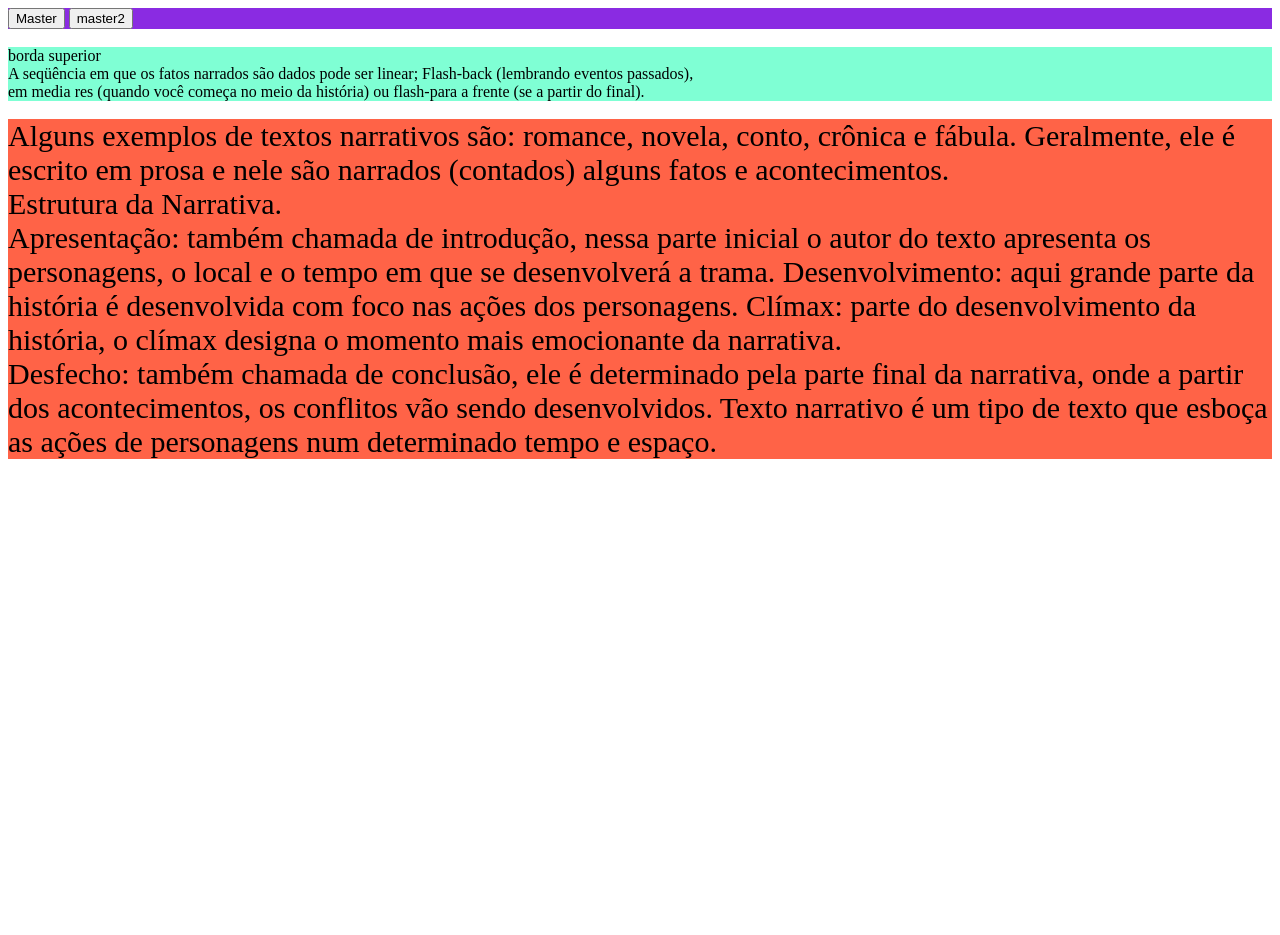
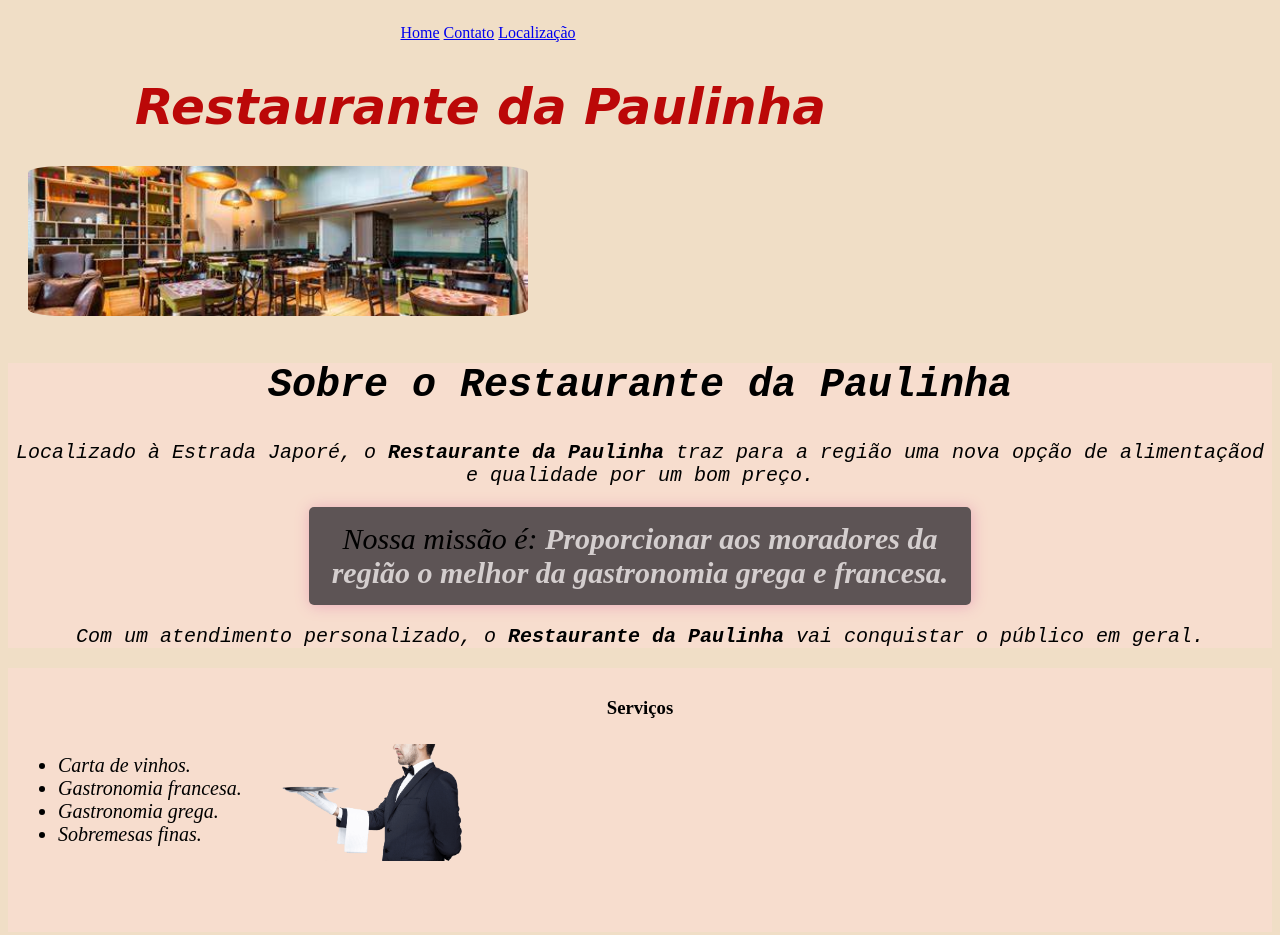
Before and after one commit to paulinhabruno/EstudosHTML, a plain HTML site: page index.html in a window 1280 px wide. Before the commit the page ends 800 px from the top, so only its background shows below. Drawn offline with Linux system fonts and the light colour scheme.

Commit message:
Projetinho em andamento.

```diff
--- a/index.html
+++ b/index.html
@@ -9,35 +9,47 @@
     <title>TreinamentoHTML</title>
 </head>
 <body>
-    <div class="master">
+    <header>
+        <nav class="cabecalho">
+            <ul>
+                <li><a href="./index.html">Home</a></li>
+                <li><a href="./index.html">Contato</a></li>
+                <li><a href="./index.html">Localização</a></li>
+            </ul>
+             <h1 class="tituloPrincipal">Restaurante da Paulinha</h1>
+            </nav>
+        </header>
+    <div>
+        <img class="banner" src="./img/restaurante.jfif" />
+    </div>
 
-        <button id="master1">Master</button>
-        <button id="master2">master2</button>
+    <div class="conteudoPrincipal">
 
-    </div>
-    <br>
-        <div class="outroNome">
-        borda superior <br>
-        A seqüência em que os fatos narrados são dados pode ser linear; Flash-back (lembrando eventos passados), <br>
-        em media res (quando você começa no meio da história) ou flash-para a frente (se a partir do final).
-
-        </div>
-    <br>
-        <div class="cabecalho">
-            Alguns exemplos de textos narrativos são: romance, novela, conto, crônica e fábula.
-
-            Geralmente, ele é escrito em prosa e nele são narrados (contados) alguns fatos e acontecimentos. <br>
-
-            Estrutura da Narrativa. <br>
-            Apresentação: também chamada de introdução, nessa parte inicial o autor do texto apresenta os personagens, o local e o tempo em que se desenvolverá a trama.
-            Desenvolvimento: aqui grande parte da história é desenvolvida com foco nas ações dos personagens.
-            Clímax: parte do desenvolvimento da história, o clímax designa o momento mais emocionante da narrativa. <br>
-            Desfecho: também chamada de conclusão, ele é determinado pela parte final da narrativa, onde a partir dos acontecimentos, os conflitos vão sendo desenvolvidos.
-            Texto narrativo é um tipo de texto que esboça as ações de personagens num determinado tempo e espaço.
-
-        </div>
-        <br>
-
+        <h2 class="tituloCentralizado">
+           Sobre o Restaurante da Paulinha
+        </h2>
+       <p class="texto1">
+           Localizado à Estrada Japoré, o <strong>Restaurante da Paulinha</strong> traz para a região uma nova opção de alimentaçãod e qualidade por um bom preço.
+       </p>
+       <p id="missao">
+           <em>Nossa missão é: <strong>Proporcionar aos moradores da região o melhor da gastronomia grega e francesa.</strong></em>
+       </p>
+       <p class="texto2">
+           Com um atendimento personalizado, o <strong>Restaurante da Paulinha</strong> vai conquistar o público em geral.
+       </p>
+   </div>
+   <div class="servicos">
+        <h3 class="servicosCentralizado">
+            Serviços
+        </h3>
+        <ul>
+            <li class="item">Carta de vinhos.</li>
+            <li class="item">Gastronomia francesa.</li>
+            <li class="item">Gastronomia grega.</li>
+            <li class="item">Sobremesas finas.</li>
+        </ul>
+        <img src="./img/garson.png" class="imagemServicos"/>
+   </div>
 </body>
 
 </html>
--- a/style.css
+++ b/style.css
@@ -1,21 +1,114 @@
+body{
+    background-color: rgba(238, 217, 189, 0.863);
 
-.master{
-    width: auto;
-    height: auto;
-    background-color: blueviolet;
+}
+
+.tituloPrincipal{
+    font-family: cursive;
+    font-size: 50px;
+    font-weight: bold;
+    font-style: italic;
+    color: rgb(187, 8, 8);
+
+    margin-top: 20px;
+    margin-right: 15px;
+    margin-bottom: 20px;
+    margin-left: 20px;
+    text-align: center;
 }
 
 .cabecalho{
-    width: 100%;
-    height: 100%;
-
-    background-color: tomato;
-    font-size: 30px;
-    padding: auto;
-    display: flex
+    margin-top: 0 auto;
+    width: 940px;
+    position: relative;
+    text-align: center;
+    text-decoration: darkturquoise;
 }
 
-.outroNome{
+nav li{
+    display: inline-flex;
+    padding: 0;
+    position: center;
+}
 
-    background-color: aquamarine;
+.banner{
+    width: 500px;
+    height: 150px;
+    padding: 10px 20px;
+    object-fit: cover;
+    object-position: 50% 50%;
+    border-radius: 10%;
 }
+
+.conteudoPrincipal{
+    background-color: rgba(250, 220, 210, 0.664);
+    padding: center;
+}
+
+.tituloCentralizado{
+    text-align: center;
+    font-style: italic;
+    font-family: monospace;
+    font-size: 40px;
+}
+
+p{
+    text-align: justify;
+}
+
+#missao{
+    background-color: rgba(1, 3, 14, 0.623);
+    border-radius: 5px;
+    box-shadow: 1px 1px 15px #ebabbb;
+    font-size: 30px;
+    margin: 20px auto;
+    padding: 15px;
+    text-align: center;
+    width: 50%;
+}
+
+em strong{
+    color: rgb(212, 206, 206);
+}
+
+.servicos{
+    background-color: rgba(250, 220, 210, 0.664);
+    padding: 10px;
+}
+
+.servicosCentralizado{
+    text-align: center;
+}
+
+ul{
+    display: inline-block;
+    vertical-align: top;
+    width: 200px;
+    margin-right: 20px;
+}
+
+.item{
+    font-size: 20px;
+    font-style: italic;
+}
+
+.imagemServicos{
+    width: 180px;
+    height: 180px;
+    object-fit: contain;
+    object-position: 10% 10%;
+}
+
+.texto1{
+    text-align: center;
+    font-style: italic;
+    font-family: monospace;
+    font-size: 20px;
+}
+
+.texto2{
+    text-align: center;
+    font-style: italic;
+    font-family: monospace;
+    font-size: 20px;
+}
```
Also changed, not shown: img/Restaurant.png (added), img/garson.png (added), img/restaurante.jfif (added).
